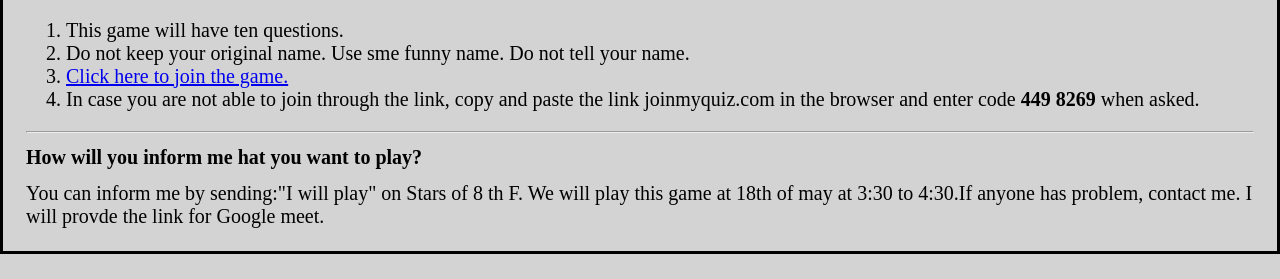
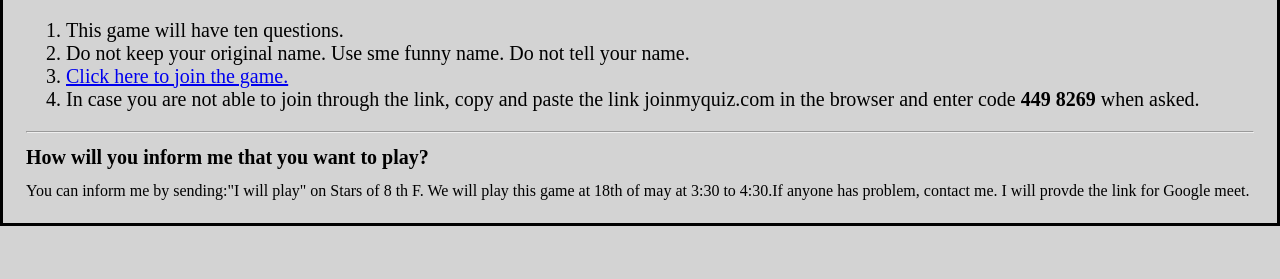
Before and after one commit to Aaryan-coder7/summer-vacation, a plain HTML site: page index.html in a window 1280 px wide. Shown: the part 521-800 px from the top of the page. Drawn offline with Linux system fonts and the light colour scheme.

Commit message:
Update index.html

```diff
--- a/index.html
+++ b/index.html
@@ -86,9 +86,10 @@ img.responsive { height: auto; }
             <li>In case you are not able to join through the link, copy and paste the link      joinmyquiz.com in the browser and enter code <b> 449 8269 </b> when asked.</li>
          </ol>
         <hr/>
-        <h1 style=font-size:20px>How will you inform me hat you want to play?</h1>
-        <div style=font-size:20px>
-        You can inform me by sending:"I will play" on Stars of 8 th F. We will play this game at 18th of may at 3:30 to 4:30.If anyone has problem, contact me. I will provde the link for Google meet.
+        <div>
+          <h1 style=font-size:20px>How will you inform me that you want to play?</h1>
+        </div>
+          You can inform me by sending:"I will play" on Stars of 8 th F. We will play this game at 18th of may at 3:30 to 4:30.If anyone has problem, contact me. I will provde the link for Google meet.
         </div>
         </div>
         </div>
```
